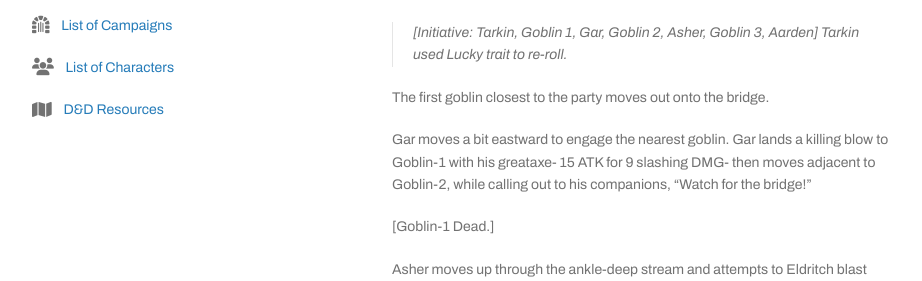
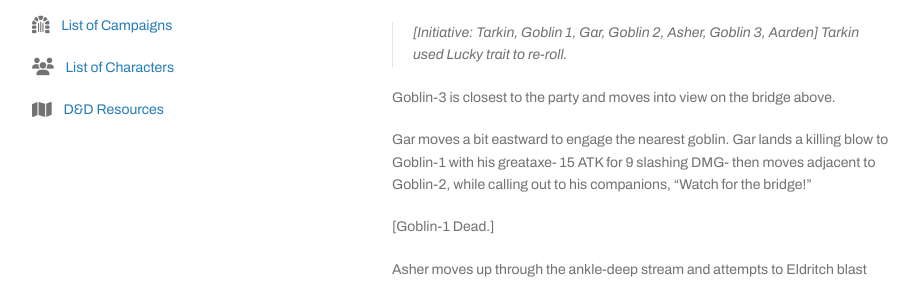
Before and after one commit to tethyrplays/tethyrplays, a Jekyll site: the page built from campaign/2021-lmop-with-dm-nicole.md, in a window 1280 px wide and 900 px high, scrolled down 3412 px. Shown: the part 170-451 px from the top of the window, without its empty margins (178-1100 px from the left). Built offline with Jekyll 4.4.1, drawn with Linux system fonts in a browser that asks for light colours; nearby versions of some CDN libraries; some web fonts are replaced; our own code applies the rules of GitHub Pages for plain Markdown files; the repository's description, which GitHub fills in, is left out.

Commit message:
Update 2021-lmop-with-dm-nicole.md

```diff
--- a/campaign/2021-lmop-with-dm-nicole.md
+++ b/campaign/2021-lmop-with-dm-nicole.md
@@ -97,7 +97,7 @@ The goblin yells, "Be gone intruder! We heard you!"
 > [Initiative: Tarkin, Goblin 1, Gar, Goblin 2, Asher, Goblin 3, Aarden]
 > Tarkin used Lucky trait to re-roll.
 
-The first goblin closest to the party moves out onto the bridge.
+Goblin-3 is closest to the party and moves into view on the bridge above.
 
 Gar moves a bit eastward to engage the nearest goblin. Gar lands a killing blow to  Goblin-1 with his greataxe- 15 ATK for 9 slashing DMG- then moves adjacent to Goblin-2, while calling out to his companions, "Watch for the bridge!"
 
```
